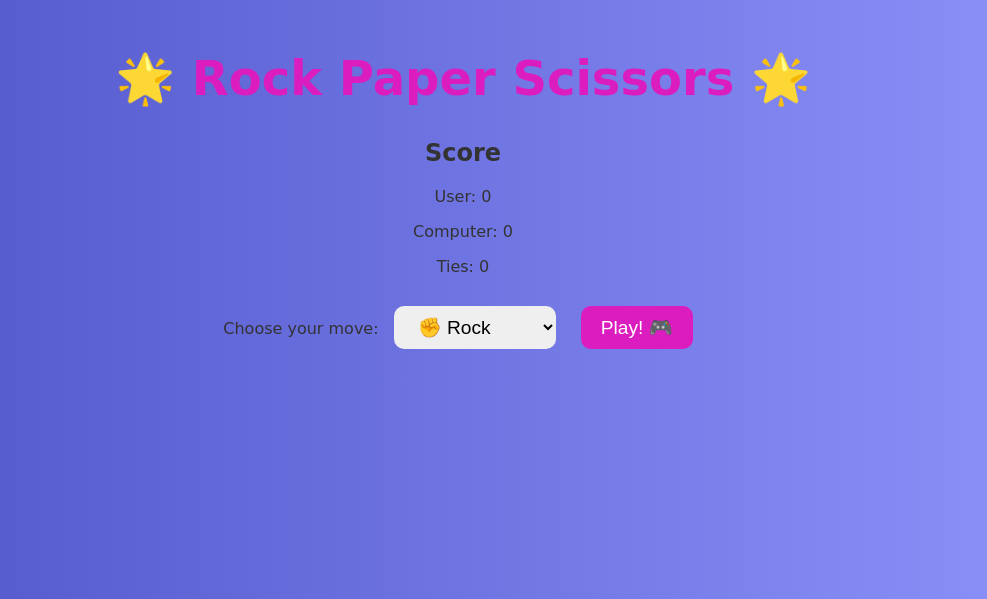
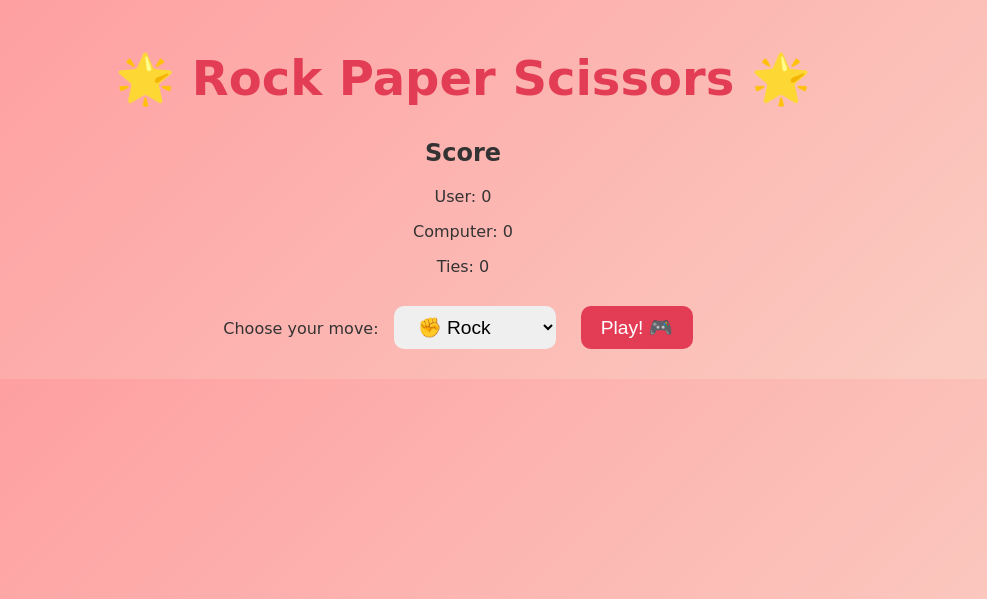
Before and after one commit to MuhuliseniM/rock_Paper_Scissors_game, a Flask app: page / in a window 1280 px wide. Shown: the top 599 px of the page, without its empty margins (177-1164 px from the left). Run offline with Flask 3, Linux system fonts and the light colour scheme.

Commit message:
Add files via upload

```diff
--- a/static/style.css
+++ b/static/style.css
@@ -1,7 +1,7 @@
 /* static/style.css */
 body {
     font-family: "Comic Sans MS", cursive, sans-serif;
-    background: linear-gradient(to right, #4e54c8, #8f94fb);
+    background: linear-gradient(135deg, #ff9a9e, #fad0c4);
     color: #333;
     text-align: center;
     margin-top: 50px;
@@ -9,7 +9,7 @@ body {
 
 h1 {
     font-size: 3rem;
-    color: #db1dbf;
+    color: #e33d56;
 }
 
 form {
@@ -25,7 +25,7 @@ select, button {
 }
 
 button {
-    background-color: #db1dbf;
+    background-color: #e33d56;
     color: white;
     cursor: pointer;
     transition: transform 0.3s ease;
```
